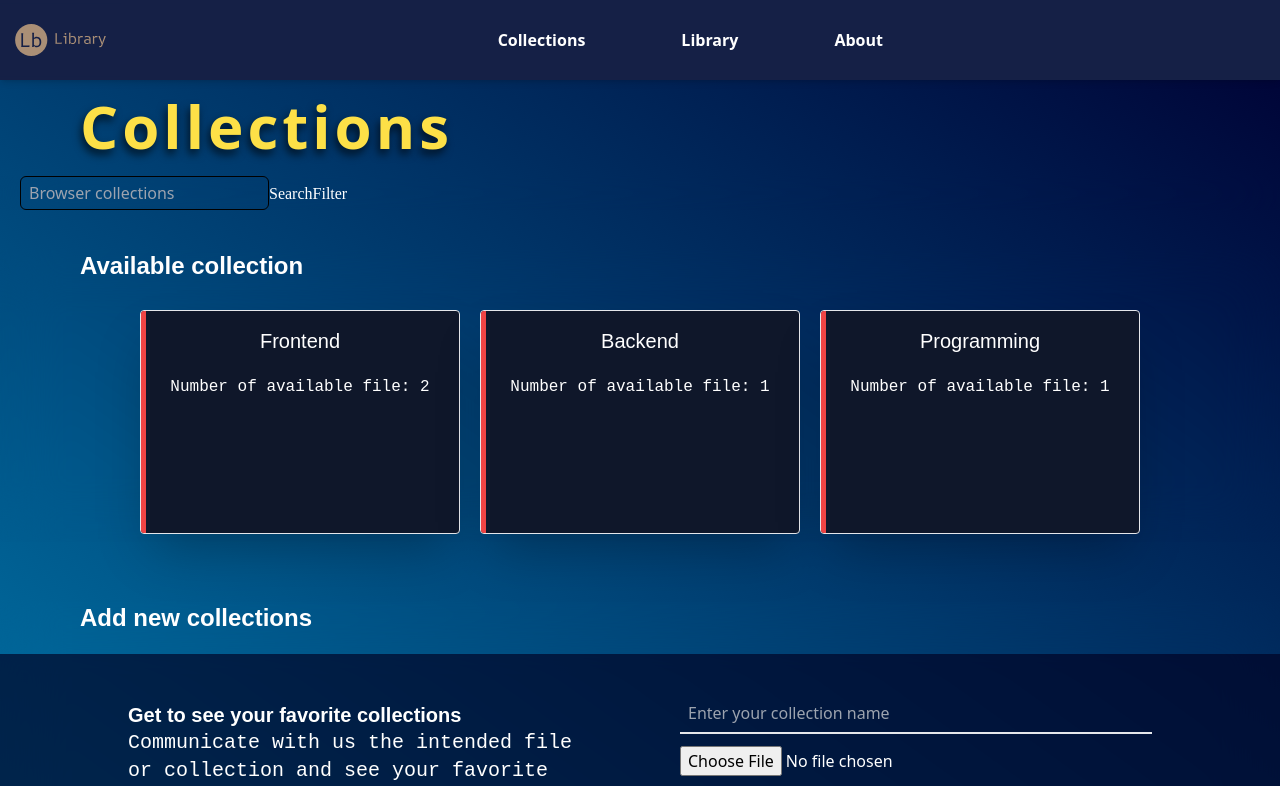
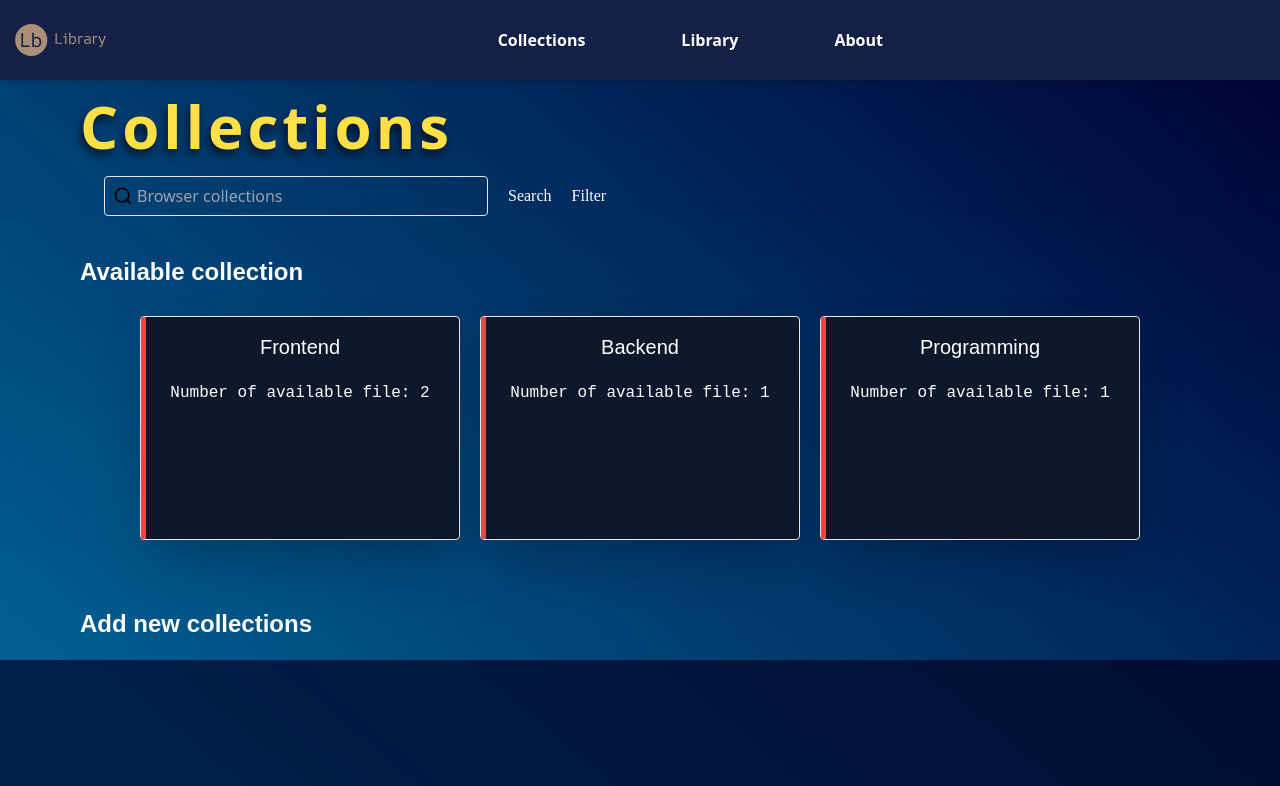
Before and after one commit to Jhay-Great/Library, a React (Vite) app in the folder frontend/: page /collections in a window 1280 px wide. Shown: the top 786 px of the page. Built offline with nearby package versions, Linux system fonts and the light colour scheme; a web font is replaced by a local one.

Commit message:
improved search input component ui

```diff
--- a/frontend/src/components/FlexContainer.jsx
+++ b/frontend/src/components/FlexContainer.jsx
@@ -2,7 +2,7 @@ import React from 'react'
 
 function FlexContainer({ children, additionalStyles='' }) {
   return (
-    <div className={`flex justify-center items-center gap-10 p-10 sm:gap-20 flex-wrap ${additionalStyles}`}>
+    <div className={`min-h-96 flex justify-center items-center gap-10 p-10 sm:gap-20 flex-wrap ${additionalStyles}`}>
       { children }
     </div>
   )
--- a/frontend/src/components/Input.jsx
+++ b/frontend/src/components/Input.jsx
@@ -1,6 +1,6 @@
 const Input = function({ placeholder}) {
     return (
-        <input className='bg-transparent border border-black py-1 px-2 rounded-md' type="search" placeholder={placeholder} />
+        <input className='w-full h-full bg-transparent border-0 border-transparent py-1 px-2 pl-8 rounded-md focus:border-0 focus:outline-0' type="search" placeholder={placeholder} />
     )
 }
 
--- /dev/null
+++ b/frontend/src/components/SearchBox.jsx
@@ -0,0 +1,20 @@
+import React from "react";
+
+import Input from "./Input";
+import magnifier from '../assets/faviconio-logo/search-line.svg'
+
+function SearchBox() {
+  return (
+    <section className="px-5 sm:ml-16 flex gap-5 ">
+      {/* <Breadcrumbs /> */}
+      <div className="relative sm:w-96 h-10 border rounded bg-transparent hidden sm:block ">
+        <Input placeholder="Browser collections" />
+        <img src={magnifier} alt="magnifying glass to depict search input" className="w-5 aspect-square absolute top-1/2 left-2 -translate-y-1/2" />
+      </div>
+      <button>Search</button>
+      <button>Filter</button>
+    </section>
+  );
+}
+
+export default SearchBox;
--- a/frontend/src/pages/Collections.jsx
+++ b/frontend/src/pages/Collections.jsx
@@ -12,6 +12,7 @@ import {
 import MainContainer from "../components/MainContainer";
 import Input from "../components/Input";
 import FlexContainer from "../components/FlexContainer";
+import SearchBox from "../components/SearchBox";
 
 function Collections() {
   const [dataCollections, setDataCollections] = useState(data); // for testing without server
@@ -68,9 +69,10 @@ function Collections() {
 
       <section className="px-5">
         {/* <Breadcrumbs /> */}
-        <Input placeholder="Browser collections" />
+        {/* <Input placeholder="Browser collections" />
         <button>Search</button>
-        <button>Filter</button>
+        <button>Filter</button> */}
+        <SearchBox />
       </section>
 
       <section className="mt-5">
@@ -151,6 +153,7 @@ function Collections() {
           </form>
         </FlexContainer>
       </section>
+      {/* submission pop up  */}
       {responseFromApi ? (
         <div className="w-fit h-fit p-10 rounded-lg absolute -translate-y-1/2 -translate-x-1/2 top-1/2 left-1/2 bg-blue-800">
           <p className="text-white font-bold text-3xl ">
```
